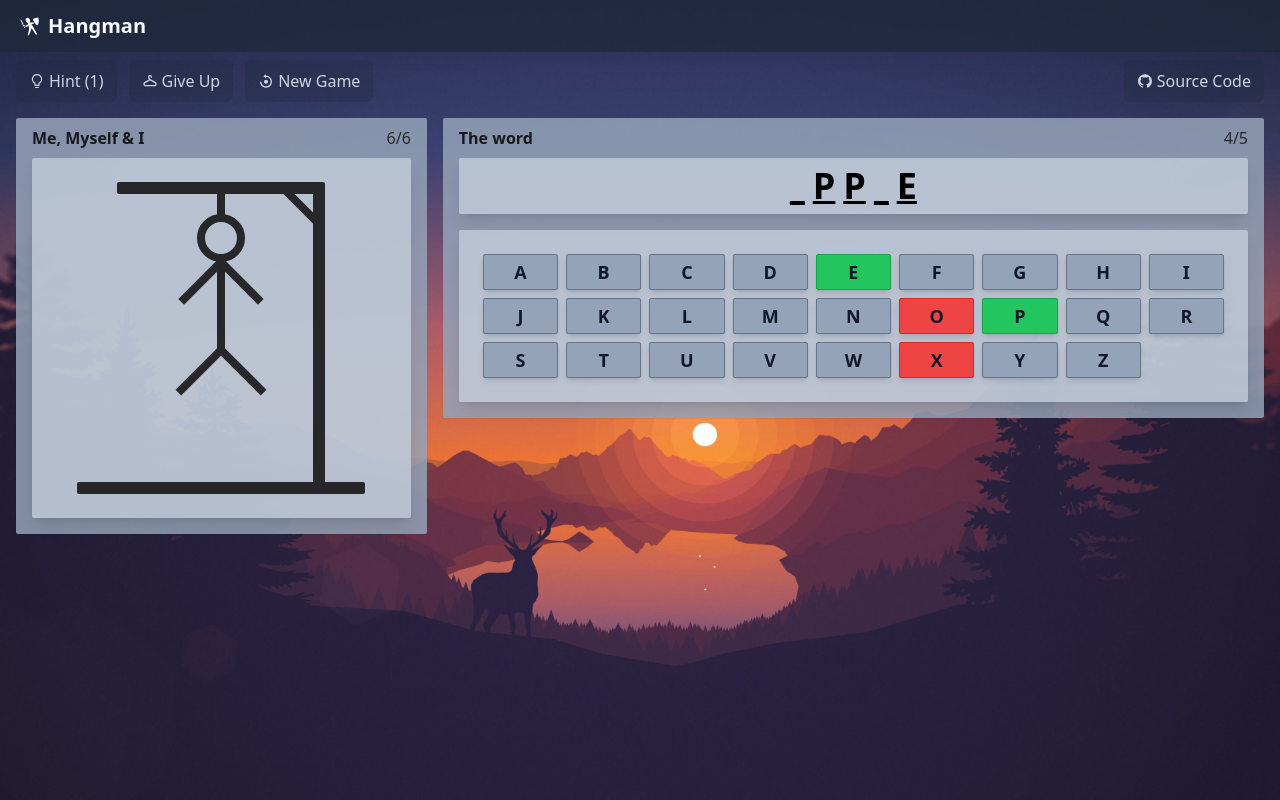
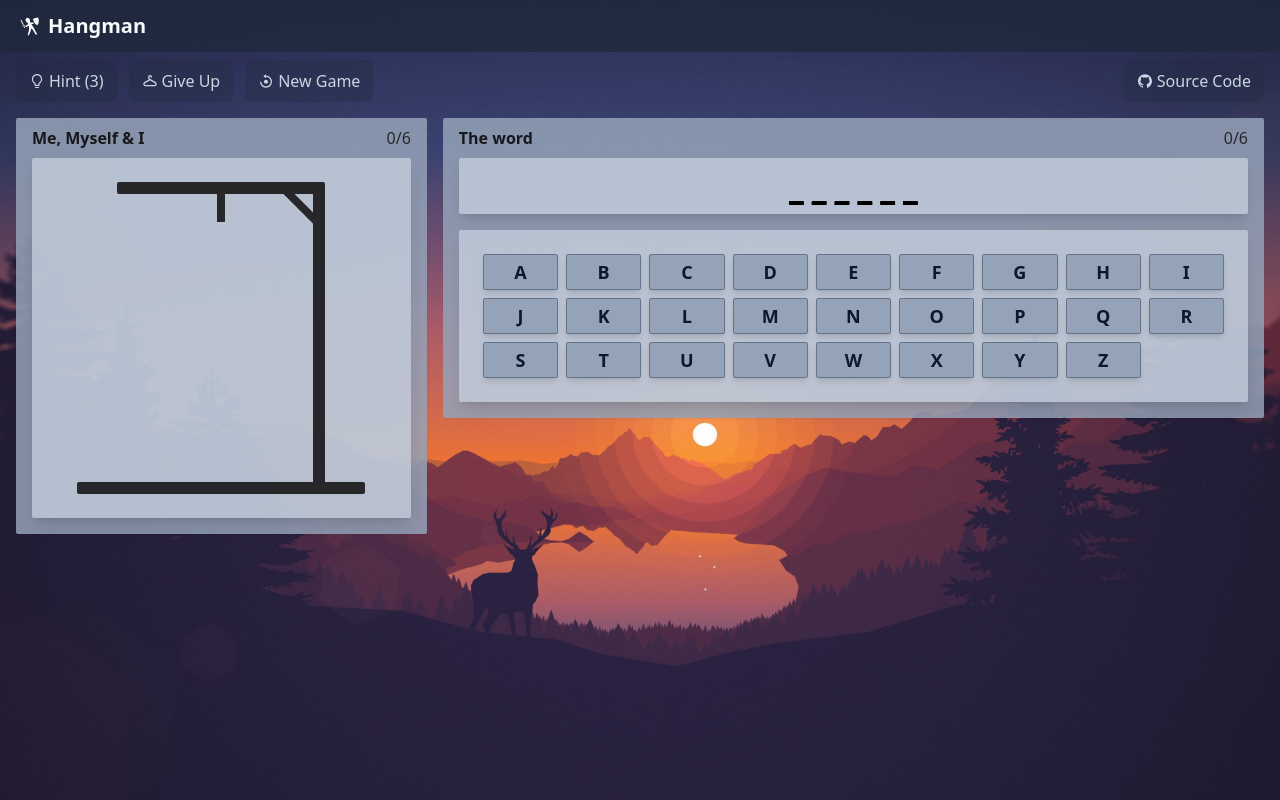
Before and after one commit to 0l1v3rr/hangman-game, a React (Create React App) app: page / in a window 1280 px wide. Built offline with nearby package versions, Linux system fonts and the light colour scheme.

Commit message:
added the basic functionalities of the game with the HangmanGame class

```diff
--- a/src/App.tsx
+++ b/src/App.tsx
@@ -1,21 +1,55 @@
-import { useState } from "react";
+import { useCallback, useRef, useState } from "react";
 import Hangman from "./components/game/Hangman";
 import KeyboardSection from "./components/game/KeyboardSection";
 import Header from "./components/Header";
 import Navbar from "./components/Navbar";
 import HangmanGame from "./hangman";
+import words from "./words.json";
+
+const getRandomWord = (): string => {
+  return words[Math.floor(Math.random() * words.length)];
+};
 
 const App = () => {
-  const [game, setGame] = useState<HangmanGame>(new HangmanGame());
+  const [hints, setHints] = useState<number>(3);
+  const [game, setGame] = useState<HangmanGame>(
+    new HangmanGame(getRandomWord())
+  );
+
+  const guessLetter = useCallback(
+    (letter: string): void => game.guessLetter(letter),
+    [game]
+  );
+
+  const useHint = useCallback(() => {
+    if (hints < 1) {
+      return;
+    }
+
+    setHints((prev) => prev - 1);
+    game.hint();
+  }, [game, hints]);
+
+  const newGame = () => {
+    if (game.isGuessed()) {
+      setHints((prev) => prev + 1);
+    }
+
+    setGame(new HangmanGame(getRandomWord()));
+  };
 
   return (
     <div className="h-screen w-screen overflow-x-hidden bg-deer bg-cover bg-center pb-4">
       <Header />
-      <Navbar />
+      <Navbar hints={hints} hint={useHint} newGame={newGame} />
 
       <section className="flex flex-col md:flex-row items-start px-4 mt-4 gap-4">
-        <Hangman phase={6} />
-        <KeyboardSection />
+        <Hangman phase={game.phase} />
+        <KeyboardSection
+          word={game.word}
+          guessedLetters={game.guessedLetters}
+          guessLetter={guessLetter}
+        />
       </section>
     </div>
   );
--- a/src/components/Navbar.tsx
+++ b/src/components/Navbar.tsx
@@ -1,17 +1,21 @@
-import { useState } from "react";
+import { FC, useState } from "react";
 import { AiFillGithub, AiOutlineBulb } from "react-icons/ai";
 import { BiReset } from "react-icons/bi";
 import { TbHanger } from "react-icons/tb";
 import Button from "./buttons/Button";
 import LinkButton from "./buttons/LinkButton";
 
-const Navbar = () => {
-  const [hints, setHints] = useState<number>(1);
+interface NavbarProps {
+  hints: number;
+  hint: () => void;
+  newGame: () => void;
+}
 
+const Navbar: FC<NavbarProps> = ({ hints, hint, newGame }) => {
   return (
     <nav className="w-screen flex items-center px-4 gap-3">
       <Button
-        onClick={() => {}}
+        onClick={() => hint()}
         icon={AiOutlineBulb}
         text={`Hint (${hints})`}
         disabled={hints <= 0}
@@ -23,7 +27,7 @@ const Navbar = () => {
         disabled={false}
       />
       <Button
-        onClick={() => {}}
+        onClick={() => newGame()}
         icon={BiReset}
         text="New Game"
         disabled={false}
--- a/src/components/buttons/Button.tsx
+++ b/src/components/buttons/Button.tsx
@@ -17,7 +17,7 @@ const Button: FC<ButtonProps> = (props) => {
       className="flex items-center justify-center gap-1 bg-slate-800 bg-opacity-30
         text-slate-300 px-3 py-2 rounded-md transition-all duration-200 hover:text-slate-100
         hover:shadow-sm disabled:text-slate-400 border border-solid border-transparent
-        hover:border-slate-500/[.4] focus:border-slate-500/[.4]"
+        hover:border-slate-500/[.4] focus:border-slate-500/[.4] disabled:hover:border-transparent"
     >
       <props.icon />
       <span>{props.text}</span>
--- a/src/components/buttons/LinkButton.tsx
+++ b/src/components/buttons/LinkButton.tsx
@@ -15,7 +15,7 @@ const LinkButton: FC<LinkButtonProps> = (props) => {
       className="flex items-center justify-center gap-1 bg-slate-800 bg-opacity-30
         text-slate-300 px-3 py-2 rounded-md transition-all duration-200 hover:text-slate-100
         hover:shadow-sm disabled:text-slate-400 border border-solid border-transparent
-        hover:border-slate-500/[.4] focus:border-slate-500/[.4]"
+        hover:border-slate-500/[.4] focus:border-slate-500/[.4] disabled:hover:border-transparent"
     >
       <props.icon />
       <span>{props.text}</span>
--- a/src/components/game/KeyboardSection.tsx
+++ b/src/components/game/KeyboardSection.tsx
@@ -1,10 +1,18 @@
+import { FC } from "react";
 import Keyboard from "../keyboard/Keyboard";
 import Word from "./Word";
 
-const KeyboardSection = () => {
-  const word = "apple";
-  const guessedLetters = ["p", "e", "x", "o"];
+interface KeyboardSectionProps {
+  word: string;
+  guessedLetters: string[];
+  guessLetter: (letter: string) => void;
+}
 
+const KeyboardSection: FC<KeyboardSectionProps> = ({
+  guessedLetters,
+  word,
+  guessLetter,
+}) => {
   return (
     <section className="bg-slate-400 w-full md:w-2/3 rounded-sm shadow-sm px-4 pt-2 pb-4 bg-opacity-85">
       <div className="flex items-center justify-between gap-2">
@@ -15,7 +23,11 @@ const KeyboardSection = () => {
       </div>
 
       <Word word={word} guessedLetters={guessedLetters} />
-      <Keyboard word={word} guessedLetters={guessedLetters} />
+      <Keyboard
+        word={word}
+        guessedLetters={guessedLetters}
+        guessLetter={guessLetter}
+      />
     </section>
   );
 };
--- a/src/components/keyboard/Key.tsx
+++ b/src/components/keyboard/Key.tsx
@@ -3,12 +3,14 @@ import { FC } from "react";
 interface KeyProps {
   letter: string;
   status: "correct" | "wrong" | "default";
+  guessLetter: (letter: string) => void;
 }
 
 const Key: FC<KeyProps> = (props) => {
   return (
     <button
       type="button"
+      onClick={() => props.guessLetter(props.letter)}
       disabled={props.status === "correct" || props.status === "wrong"}
       className={`px-3 py-2 border border-solid uppercase leading-none text-lg
         font-semibold rounded-sm shadow-md transition-all duration-200 text-slate-900
--- a/src/components/keyboard/Keyboard.tsx
+++ b/src/components/keyboard/Keyboard.tsx
@@ -4,6 +4,7 @@ import Key from "./Key";
 interface KeyboardProps {
   word: string;
   guessedLetters: string[];
+  guessLetter: (letter: string) => void;
 }
 
 const Keyboard: FC<KeyboardProps> = (props) => {
@@ -29,32 +30,136 @@ const Keyboard: FC<KeyboardProps> = (props) => {
       className="p-4 sm:p-6 bg-slate-300 bg-opacity-70 mt-4 rounded-sm
         shadow-lg grid grid-cols-6 sm:grid-cols-9 gap-2"
     >
-      <Key letter="a" status={detectStatus("a")} />
-      <Key letter="b" status={detectStatus("b")} />
-      <Key letter="c" status={detectStatus("c")} />
-      <Key letter="d" status={detectStatus("d")} />
-      <Key letter="e" status={detectStatus("e")} />
-      <Key letter="f" status={detectStatus("f")} />
-      <Key letter="g" status={detectStatus("g")} />
-      <Key letter="h" status={detectStatus("h")} />
-      <Key letter="i" status={detectStatus("i")} />
-      <Key letter="j" status={detectStatus("j")} />
-      <Key letter="k" status={detectStatus("k")} />
-      <Key letter="l" status={detectStatus("l")} />
-      <Key letter="m" status={detectStatus("m")} />
-      <Key letter="n" status={detectStatus("n")} />
-      <Key letter="o" status={detectStatus("o")} />
-      <Key letter="p" status={detectStatus("p")} />
-      <Key letter="q" status={detectStatus("q")} />
-      <Key letter="r" status={detectStatus("r")} />
-      <Key letter="s" status={detectStatus("s")} />
-      <Key letter="t" status={detectStatus("t")} />
-      <Key letter="u" status={detectStatus("u")} />
-      <Key letter="v" status={detectStatus("v")} />
-      <Key letter="w" status={detectStatus("w")} />
-      <Key letter="x" status={detectStatus("x")} />
-      <Key letter="y" status={detectStatus("y")} />
-      <Key letter="z" status={detectStatus("z")} />
+      <Key
+        letter="a"
+        status={detectStatus("a")}
+        guessLetter={props.guessLetter}
+      />
+      <Key
+        letter="b"
+        status={detectStatus("b")}
+        guessLetter={props.guessLetter}
+      />
+      <Key
+        letter="c"
+        status={detectStatus("c")}
+        guessLetter={props.guessLetter}
+      />
+      <Key
+        letter="d"
+        status={detectStatus("d")}
+        guessLetter={props.guessLetter}
+      />
+      <Key
+        letter="e"
+        status={detectStatus("e")}
+        guessLetter={props.guessLetter}
+      />
+      <Key
+        letter="f"
+        status={detectStatus("f")}
+        guessLetter={props.guessLetter}
+      />
+      <Key
+        letter="g"
+        status={detectStatus("g")}
+        guessLetter={props.guessLetter}
+      />
+      <Key
+        letter="h"
+        status={detectStatus("h")}
+        guessLetter={props.guessLetter}
+      />
+      <Key
+        letter="i"
+        status={detectStatus("i")}
+        guessLetter={props.guessLetter}
+      />
+      <Key
+        letter="j"
+        status={detectStatus("j")}
+        guessLetter={props.guessLetter}
+      />
+      <Key
+        letter="k"
+        status={detectStatus("k")}
+        guessLetter={props.guessLetter}
+      />
+      <Key
+        letter="l"
+        status={detectStatus("l")}
+        guessLetter={props.guessLetter}
+      />
+      <Key
+        letter="m"
+        status={detectStatus("m")}
+        guessLetter={props.guessLetter}
+      />
+      <Key
+        letter="n"
+        status={detectStatus("n")}
+        guessLetter={props.guessLetter}
+      />
+      <Key
+        letter="o"
+        status={detectStatus("o")}
+        guessLetter={props.guessLetter}
+      />
+      <Key
+        letter="p"
+        status={detectStatus("p")}
+        guessLetter={props.guessLetter}
+      />
+      <Key
+        letter="q"
+        status={detectStatus("q")}
+        guessLetter={props.guessLetter}
+      />
+      <Key
+        letter="r"
+        status={detectStatus("r")}
+        guessLetter={props.guessLetter}
+      />
+      <Key
+        letter="s"
+        status={detectStatus("s")}
+        guessLetter={props.guessLetter}
+      />
+      <Key
+        letter="t"
+        status={detectStatus("t")}
+        guessLetter={props.guessLetter}
+      />
+      <Key
+        letter="u"
+        status={detectStatus("u")}
+        guessLetter={props.guessLetter}
+      />
+      <Key
+        letter="v"
+        status={detectStatus("v")}
+        guessLetter={props.guessLetter}
+      />
+      <Key
+        letter="w"
+        status={detectStatus("w")}
+        guessLetter={props.guessLetter}
+      />
+      <Key
+        letter="x"
+        status={detectStatus("x")}
+        guessLetter={props.guessLetter}
+      />
+      <Key
+        letter="y"
+        status={detectStatus("y")}
+        guessLetter={props.guessLetter}
+      />
+      <Key
+        letter="z"
+        status={detectStatus("z")}
+        guessLetter={props.guessLetter}
+      />
     </div>
   );
 };
--- a/src/hangman.ts
+++ b/src/hangman.ts
@@ -1,36 +1,42 @@
-import words from "./words.json";
-
-const getRandomWord = (): string => {
-  return words[Math.floor(Math.random() * words.length)];
-};
-
 export default class HangmanGame {
-  word: string;
-  guessedLetters: string[];
+  public word: string;
+  public guessedLetters: string[];
 
   // the phase is the count of the wrong letters
-  phase: number;
+  public phase: number;
 
-  constructor() {
-    this.word = getRandomWord();
+  public constructor(word: string) {
+    this.word = word;
     this.guessedLetters = [];
     this.phase = 0;
   }
 
-  newGame(): void {
-    this.word = getRandomWord();
-    this.guessedLetters = [];
-    this.phase = 0;
-  }
-
-  guessLetter(letter: string): void {
+  public guessLetter(letter: string): void {
     if (!this.word.includes(letter)) {
       this.phase++;
     }
-    this.guessedLetters.push(letter.toLowerCase());
+
+    if (!this.guessedLetters.includes(letter)) {
+      this.guessedLetters.push(letter.toLowerCase());
+    }
   }
 
-  isGuessed(): boolean {
+  public hint(): void {
+    let wordLetters = this.word.split("");
+    let result: string[] = [];
+
+    // collect the letters that haven't been guessed
+    for (const l of wordLetters) {
+      if (!this.guessedLetters.includes(l)) {
+        result.push(l);
+      }
+    }
+
+    // select a random letter from the result and add it to the guessed letters
+    this.guessedLetters.push(result[Math.floor(Math.random() * result.length)]);
+  }
+
+  public isGuessed(): boolean {
     if (this.phase >= 6) {
       return false;
     }
```
